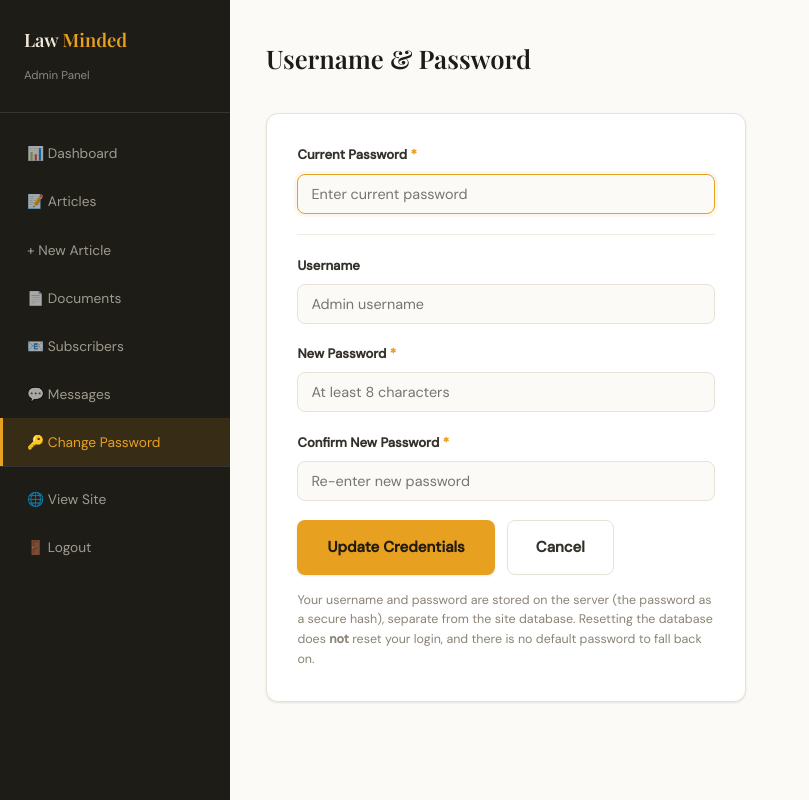
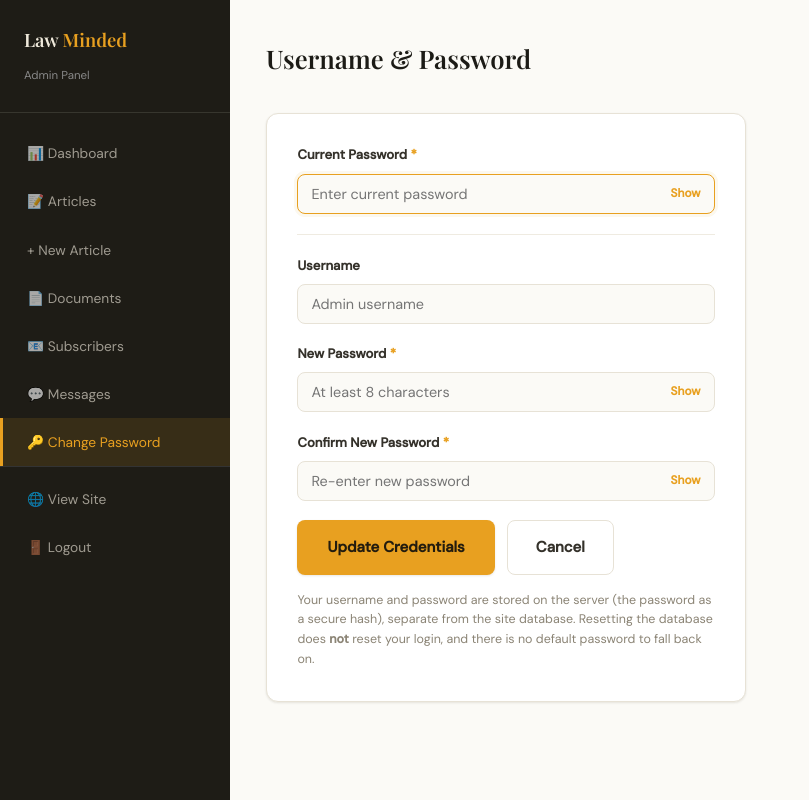
Before and after one commit to lawminded/lawminded, a Flask app: page /admin/password in a window 1280 px wide. Shown: the whole page, without its empty margins (0-809 px from the left). Run offline with Flask 3, Linux system fonts and the light colour scheme; the visitor is signed in with stand-in values (Sample User, id 1); some libraries are stand-ins or nearby versions.

Commit message:
Add show/hide password toggle on admin login + change-credentials pages
Co-Authored-By: Claude Opus 4.8 <noreply@anthropic.com>

```diff
--- a/static/css/style.css
+++ b/static/css/style.css
@@ -170,6 +170,11 @@ img{max-width:100%;display:block;}
 .btn-primary:active{transform:translateY(0);}
 .btn-secondary{background:transparent;color:var(--charcoal);border:1.5px solid var(--border);padding:13px 28px;border-radius:var(--r-sm);font-family:var(--uf);font-weight:600;font-size:.94rem;text-decoration:none;display:inline-block;cursor:pointer;transition:all .2s;}
 .btn-secondary:hover{border-color:var(--gold);color:var(--gold-ink);transform:translateY(-2px);}
+/* Show/hide password toggle */
+.pw-wrap{position:relative;}
+.pw-wrap input{padding-right:3.6rem !important;}
+.pw-toggle{position:absolute;right:8px;top:50%;transform:translateY(-50%);background:none;border:none;color:var(--gold);font-size:.74rem;font-weight:600;cursor:pointer;font-family:var(--uf);padding:4px 6px;line-height:1;}
+.pw-toggle:hover{color:var(--gold-dark);text-decoration:underline;}
 
 /* ─── STATS (dark band, gold figures) ─────────────────────────────────── */
 .stats-bar{background:var(--band);padding:3rem var(--pad-x);display:grid;grid-template-columns:repeat(auto-fit,minmax(150px,1fr));gap:1.5rem;text-align:center;}
--- a/templates/admin/base_admin.html
+++ b/templates/admin/base_admin.html
@@ -45,5 +45,18 @@
   </main>
 
 </div>
+<script>
+(function(){
+  document.querySelectorAll('[data-pw-toggle]').forEach(function(btn){
+    btn.addEventListener('click', function(){
+      var inp = document.getElementById(btn.getAttribute('data-pw-toggle'));
+      if(!inp) return;
+      var showing = inp.type === 'password';
+      inp.type = showing ? 'text' : 'password';
+      btn.textContent = showing ? 'Hide' : 'Show';
+    });
+  });
+})();
+</script>
 </body>
 </html>
--- a/templates/admin/password.html
+++ b/templates/admin/password.html
@@ -6,7 +6,10 @@
   <input type="hidden" name="csrf_token" value="{{ csrf_token() }}">
   <div class="form-group">
     <label>Current Password <span style="color:var(--gold)">*</span></label>
-    <input type="password" name="current" placeholder="Enter current password" autocomplete="current-password" required autofocus>
+    <div class="pw-wrap">
+      <input type="password" name="current" id="pw_current" placeholder="Enter current password" autocomplete="current-password" required autofocus>
+      <button type="button" class="pw-toggle" data-pw-toggle="pw_current" aria-label="Show password">Show</button>
+    </div>
   </div>
   <hr style="border:none;border-top:1px solid var(--hairline);margin:1.25rem 0;">
   <div class="form-group">
@@ -15,11 +18,17 @@
   </div>
   <div class="form-group">
     <label>New Password <span style="color:var(--gold)">*</span></label>
-    <input type="password" name="new" placeholder="At least 8 characters" autocomplete="new-password" required>
+    <div class="pw-wrap">
+      <input type="password" name="new" id="pw_new" placeholder="At least 8 characters" autocomplete="new-password" required>
+      <button type="button" class="pw-toggle" data-pw-toggle="pw_new" aria-label="Show password">Show</button>
+    </div>
   </div>
   <div class="form-group">
     <label>Confirm New Password <span style="color:var(--gold)">*</span></label>
-    <input type="password" name="confirm" placeholder="Re-enter new password" autocomplete="new-password" required>
+    <div class="pw-wrap">
+      <input type="password" name="confirm" id="pw_confirm" placeholder="Re-enter new password" autocomplete="new-password" required>
+      <button type="button" class="pw-toggle" data-pw-toggle="pw_confirm" aria-label="Show password">Show</button>
+    </div>
   </div>
   <div style="display:flex;gap:.75rem;margin-top:.5rem;">
     <button type="submit" class="btn-primary">Update Credentials</button>
```
Also changed, not shown: templates/admin/login.html (+19 -3 lines).
